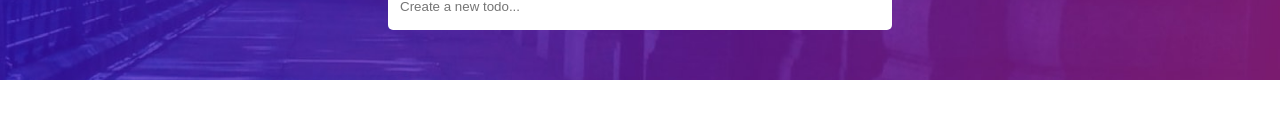
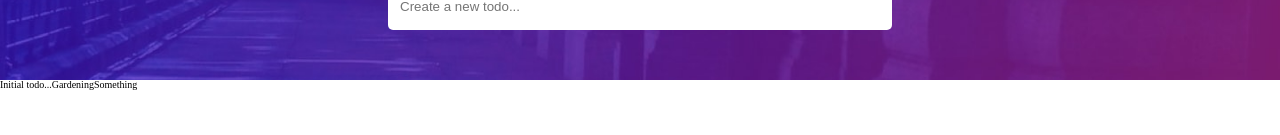
Before and after one commit to tamasgyetvan/Todo_App, a React (Vite) app: page / in a window 1280 px wide. Shown: the part 165-300 px from the top of the page. Built offline with nearby package versions, Linux system fonts and the light colour scheme.

Commit message:
Create TodoStore with zustand

```diff
--- a/package.json
+++ b/package.json
@@ -11,7 +11,8 @@
   },
   "dependencies": {
     "react": "^18.3.1",
-    "react-dom": "^18.3.1"
+    "react-dom": "^18.3.1",
+    "zustand": "^5.0.0"
   },
   "devDependencies": {
     "@eslint/js": "^9.11.1",
--- a/src/App.tsx
+++ b/src/App.tsx
@@ -3,13 +3,18 @@ import "./App.module.css";
 import { Header } from "./components/Header/Header";
 import { TodoCreator } from "./components/TodoCreator/TodoCreator";
 import { Wrapper } from "./components/Wrapper/Wrapper";
+import { useTodoStore } from "./store";
 function App() {
+  const todoList = useTodoStore((state) => state.todoList);
   return (
     <>
       <Wrapper>
         <Header />
         <TodoCreator />
       </Wrapper>
+      {todoList.map((todo) => (
+        <span>{todo.title}</span>
+      ))}
     </>
   );
 }
--- /dev/null
+++ b/src/store.ts
@@ -0,0 +1,20 @@
+import {create} from "zustand";
+
+
+type Todo = {
+    id: number,
+    title: string,
+    isComplete: boolean,
+}
+
+type TodoStore = {
+    todoList : Array<Todo>
+}
+
+
+export const useTodoStore = create<TodoStore>(() => ({
+    todoList: [
+        {id: 1, title: "Initial todo...", isComplete: true},
+        {id: 2, title: "Gardening", isComplete: false},
+        {id: 3, title: "Something", isComplete: false}]
+}))
```
Also changed, not shown: 1 other file (tests, documents, lock files or other folders).
